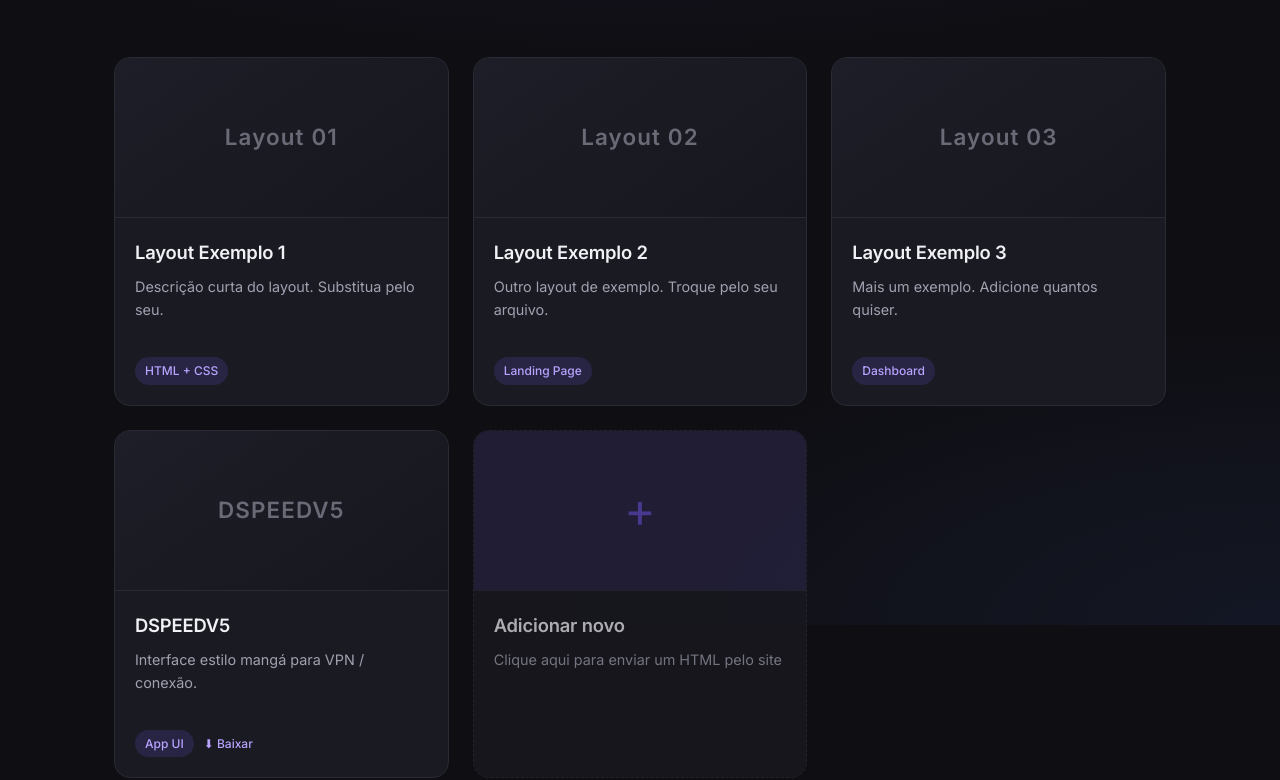
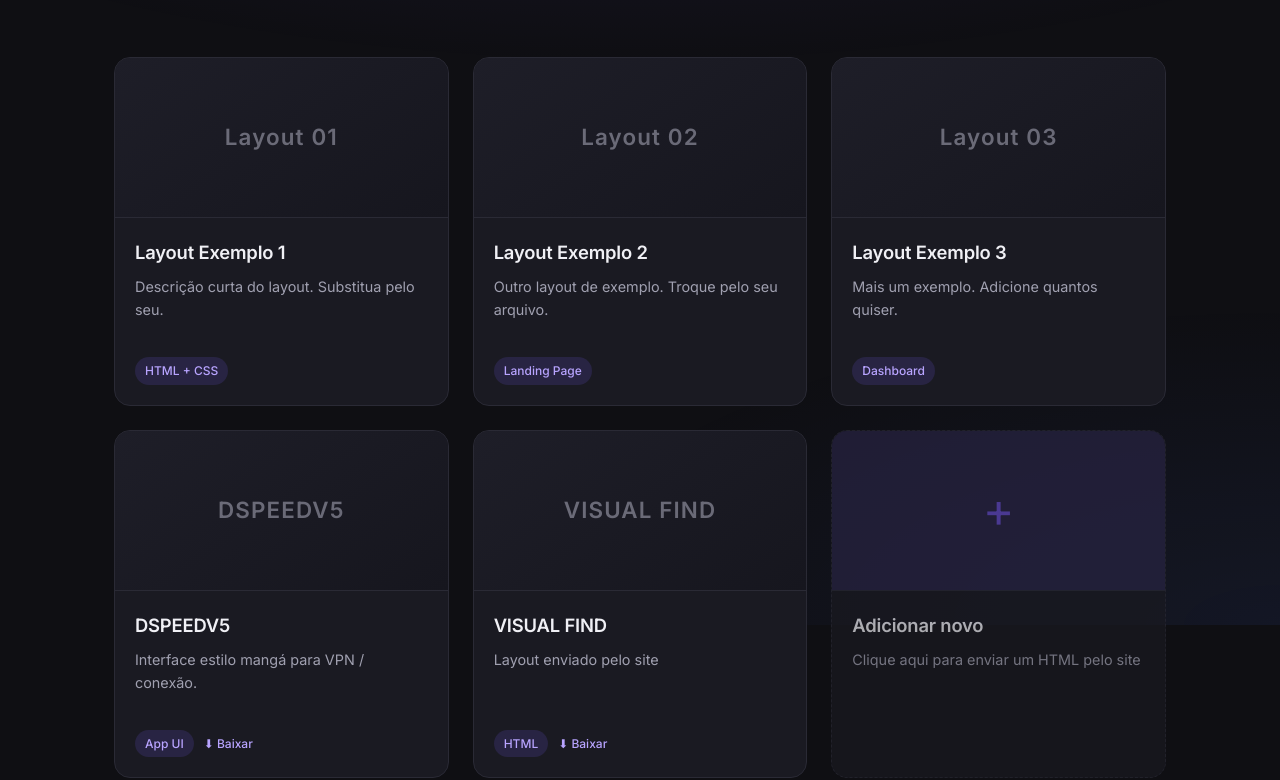
Before and after one commit to Willapela/galery, a plain HTML site: page index.html in a window 1280 px wide. Shown: the part 175-955 px from the top of the page. Drawn offline with Linux system fonts and the light colour scheme.

Commit message:
Adiciona card: VISUAL FIND

```diff
--- a/index.html
+++ b/index.html
@@ -87,7 +87,25 @@
         </div>
       </div>
 
-      <!-- Card Adicionar novo -->
+
+      <!-- Card VISUAL FIND -->
+      <div class="card">
+        <a href="layouts/dtunnel-2.html" target="_blank" class="card-link">
+          <div class="card-preview">
+            <div class="preview-placeholder">VISUAL FIND</div>
+          </div>
+          <div class="card-content">
+            <h2>VISUAL FIND</h2>
+            <p>Layout enviado pelo site</p>
+          </div>
+        </a>
+        <div class="card-footer">
+          <span class="badge">HTML</span>
+          <a href="layouts/dtunnel-2.html" download="dtunnel-2.html" class="download-btn">⬇ Baixar</a>
+        </div>
+      </div>
+
+<!-- Card Adicionar novo -->
       <a href="upload.html" class="card card-empty">
         <div class="card-preview empty">
           <div class="plus">+</div>
```
